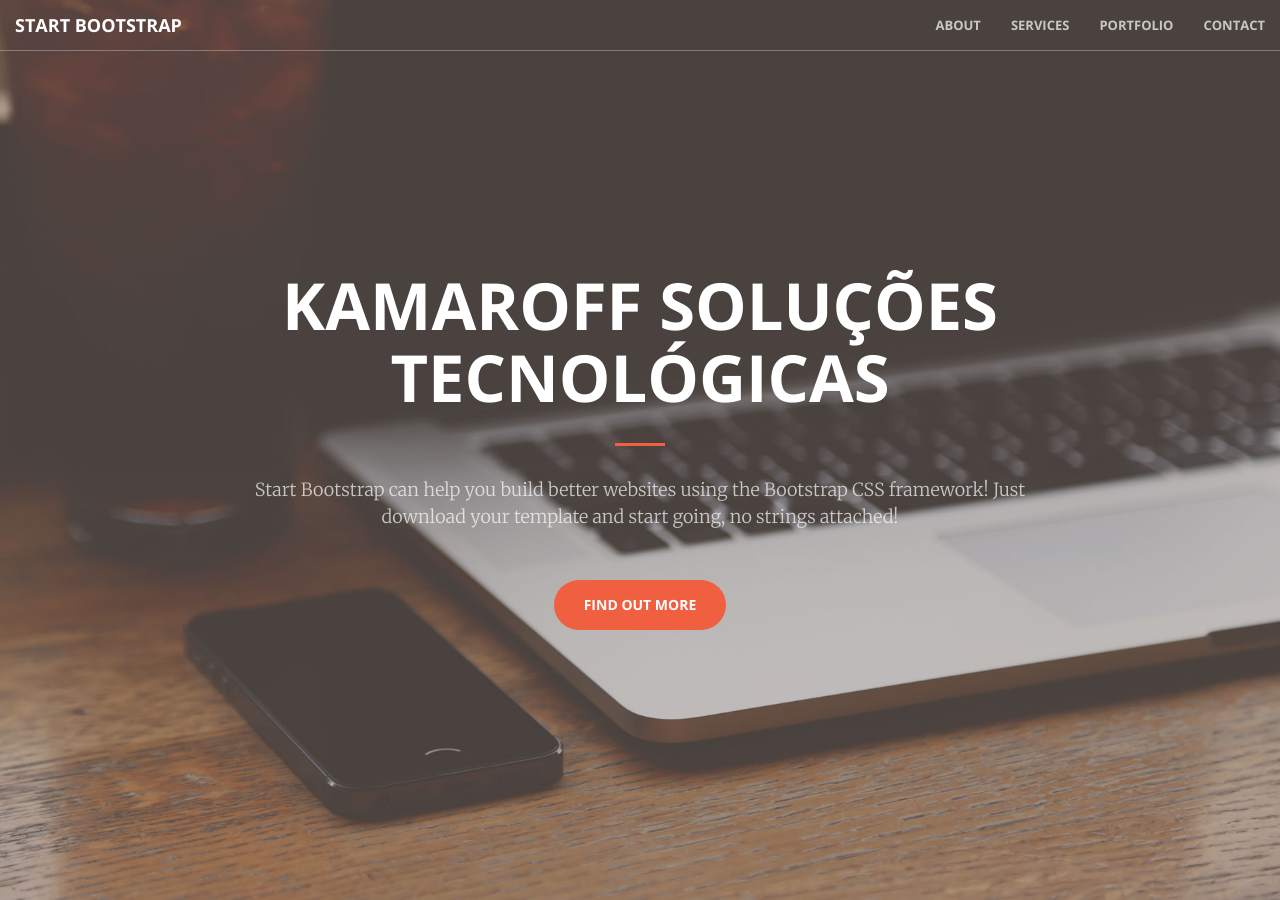
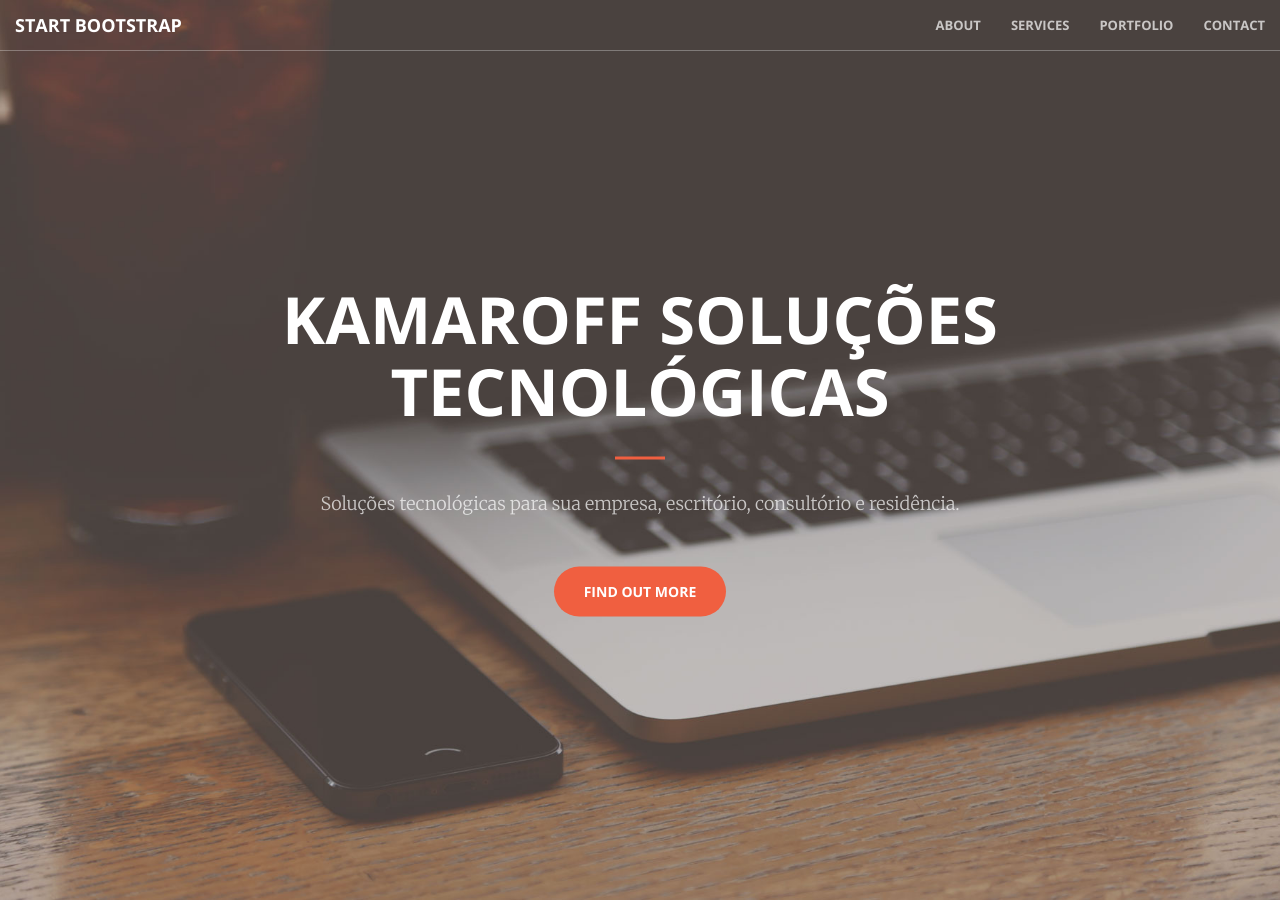
Before and after one commit to kamaroffst/kamaroffst.github.io, a Jekyll site: the page built from index.html, in a window 1280 px wide and 900 px high. Built offline with Jekyll 4.4.1, drawn with Linux system fonts in a browser that asks for light colours.

Commit message:
titulo 2

```diff
--- a/_includes/header.html
+++ b/_includes/header.html
@@ -3,7 +3,7 @@
         <div class="header-content-inner">
             <h1>Kamaroff Soluções Tecnológicas</h1>
             <hr>
-            <p>Start Bootstrap can help you build better websites using the Bootstrap CSS framework! Just download your template and start going, no strings attached!</p>
+            <p>Soluções tecnológicas para sua empresa, escritório, consultório e residência.</p>
             <a href="#about" class="btn btn-primary btn-xl page-scroll">Find Out More</a>
         </div>
     </div>
```
